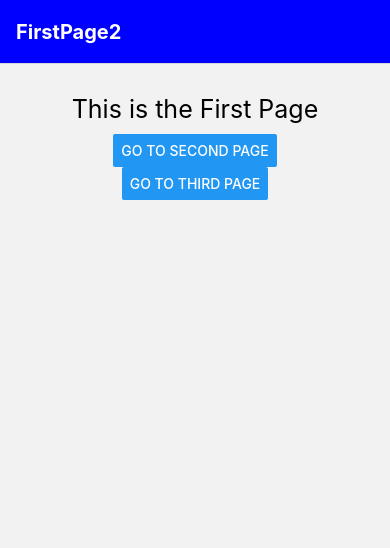
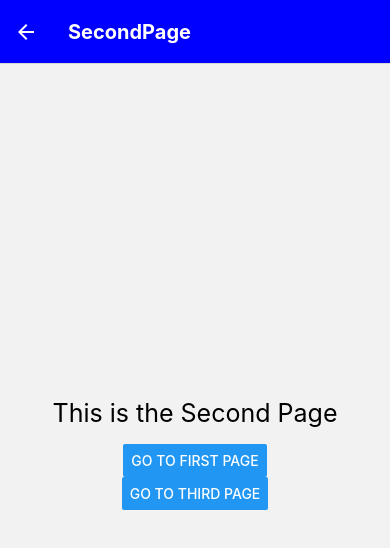
Before and after one commit to Prajchaya/nvProject, a React Native app: screen /SecondPage in a window 390 px wide. Shown: the top 548 px of the page. Built offline with nearby package versions, Linux system fonts and the light colour scheme.

Commit message:
2/31/2022

```diff
--- a/App.js
+++ b/App.js
@@ -1,11 +1,12 @@
 import { NavigationContainer } from "@react-navigation/native";
 import { createNativeStackNavigator } from "@react-navigation/native-stack";
 import React from "react";
-import FirstPage from "./screen/FirstPage";
-import SecondPage from "./screen/SecondPage";
 import FirstPage2 from "./screen/FirstPage2";
 import SecondPage2 from "./screen/SecondPage2";
 import ThirdPage2 from "./screen/ThirdPage2";
+import FirstPage from "./Page/FirstPage";
+import SecondPage from "./Page/SecondPage";
+import ThirdPage from "./Page/ThirdPage";
 
 
 const Stack = createNativeStackNavigator();
@@ -14,16 +15,16 @@ export default function App() {
   return (
     <NavigationContainer>
       <Stack.Navigator
-        initialRouteName="FirstPage2"
+        initialRouteName="FirstPage"
         screenOptions={{
           headerStyle: { backgroundColor: "blue" },
           headerTintColor: "#ffff",
           headerTitleStyle: { fontWeight: "bold", fontSize: 20 },
         }}
       >
-        <Stack.Screen name="FirstPage2" component={FirstPage2} />
-        <Stack.Screen name="SecondPage2" component={SecondPage2} />
-        <Stack.Screen name="ThirdPage2" component={ThirdPage2} />
+        <Stack.Screen name="FirstPage" component={FirstPage} />
+        <Stack.Screen name="SecondPage" component={SecondPage} />
+        <Stack.Screen name="ThirdPage" component={ThirdPage} />
       </Stack.Navigator>
     </NavigationContainer>
   );
--- /dev/null
+++ b/Page/FirstPage.js
@@ -0,0 +1,31 @@
+import { View, Text, StyleSheet, Button, TextInput } from "react-native";
+import React from "react";
+import styles from "../components/styles";
+
+const FirstPage = ({ navigation, route }) => {
+  const [postText, setPostText] = React.useState('');
+
+  return (
+    <>
+      <View style={styles.container}>
+        <View style={{ alignItems: "center" }}>
+          <Text style={styles.textTopStyle}>This is the First Page</Text>
+          <Button
+            title="Go To Second Page"
+            onPress={() => {
+              navigation.navigate("SecondPage");
+            }}
+          />
+          <Button
+            title="Go To Third Page"
+            onPress={() => {
+              navigation.navigate("ThirdPage");
+            }}
+          />
+        </View>
+      </View>
+    </>
+  );
+};
+
+export default FirstPage;
--- /dev/null
+++ b/Page/SecondPage.js
@@ -0,0 +1,31 @@
+import { View, Text, StyleSheet, Button, TextInput } from "react-native";
+import React from "react";
+import styles from "../components/styles";
+
+const SecondPage = ({ navigation, route }) => {
+  const [postText, setPostText] = React.useState('');
+
+  return (
+    <>
+      <View style={styles.container}>
+        <View style={{ alignItems: "center" }}>
+          <Text style={styles.textTopStyle}>This is the Second Page</Text>
+          <Button
+            title="Go To First Page"
+            onPress={() => {
+              navigation.navigate("FirstPage");
+            }}
+          />
+          <Button
+            title="Go To Third Page"
+            onPress={() => {
+              navigation.navigate("ThirdPage");
+            }}
+          />
+        </View>
+      </View>
+    </>
+  );
+};
+
+export default SecondPage;
--- /dev/null
+++ b/Page/ThirdPage.js
@@ -0,0 +1,31 @@
+import { View, Text, StyleSheet, Button, TextInput } from "react-native";
+import React from "react";
+import styles from "../components/styles";
+
+const ThirdPage = ({ navigation, route }) => {
+  const [postText, setPostText] = React.useState('');
+
+  return (
+    <>
+      <View style={styles.container}>
+        <View style={{ alignItems: "center" }}>
+          <Text style={styles.textTopStyle}>This is the Third Page</Text>
+          <Button
+            title="Go To First Page"
+            onPress={() => {
+              navigation.navigate("FirstPage");
+            }}
+          />
+          <Button
+            title="Go To Second Page"
+            onPress={() => {
+              navigation.navigate("SecondPage");
+            }}
+          />
+        </View>
+      </View>
+    </>
+  );
+};
+
+export default ThirdPage;
--- /dev/null
+++ b/components/styles.js
@@ -0,0 +1,24 @@
+import { StyleSheet} from 'react-native'
+import React from 'react'
+
+
+
+
+const styles = StyleSheet.create({
+    container : {
+        flex : 1,
+        alignItems : 'center',
+        justifyContent : 'center',
+    },
+    textTopStyle : {
+        fontSize : 25,
+        textAlign : 'center',
+        marginBottom : 16
+    },
+    textBottomSytel : {
+        fontSize : 16,
+        textAlign : 'center',
+        color : 'grey'
+    }
+})
+export default styles
```
